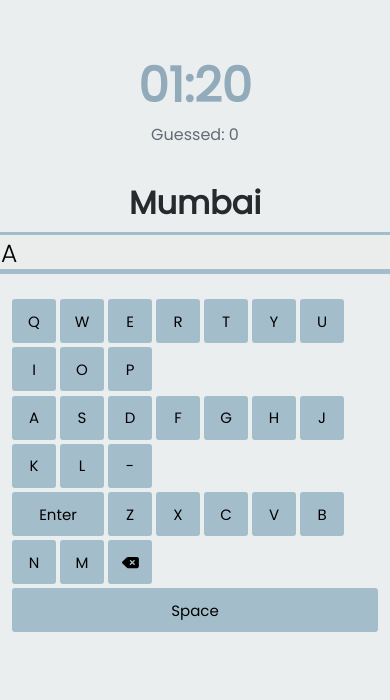
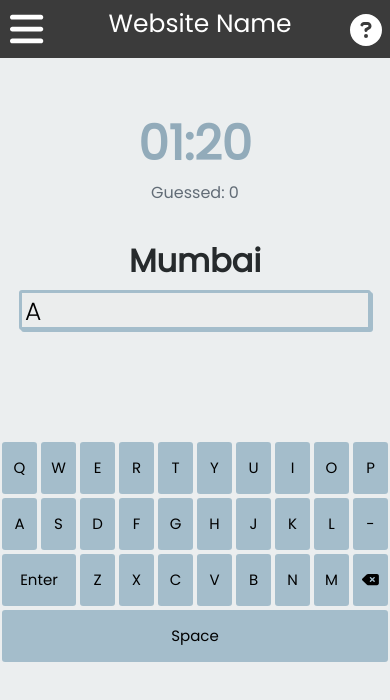
Before and after one commit to nickgabriadze/Towngraphy, a React (Create React App) app: page / in a window 390 px wide. Shown: the top 700 px of the page. Built offline with nearby package versions, Linux system fonts and the light colour scheme.

Commit message:
Writing media queries

```diff
--- a/src/App/App.css
+++ b/src/App/App.css
@@ -13,7 +13,7 @@ body{
     display: flex;
     justify-content: center;
     align-items: center;
-    padding-top: 5px;
+    padding: 0;
  }
 #score-howTo{
     display: flex;
@@ -27,6 +27,7 @@ body{
     flex-direction: column;
     justify-content: center;
     align-items: center;
+
 }
 
 
@@ -39,7 +40,7 @@ body{
         display: flex;
         justify-content: center;
         align-items: center;
-        padding-top: 5px;
+        padding-top: 100px;
      }
      #how-to-box{
         display:none;
--- a/src/App/App.jsx
+++ b/src/App/App.jsx
@@ -9,7 +9,7 @@ import { Timerwithscore } from '../Components/Timer/timer.js';
 import { reducer } from '../Utils/reducer.js';
 import { HowTo } from '../Components/HowTo/howToInstruction.jsx';
 import { PopUp } from '../Components/GameOverPopUp/popUp'
-// import {Header} from '../Components/Header/header.jsx';
+import {Header} from '../Components/Header/header.jsx';
 
 
 
@@ -43,7 +43,7 @@ function App() {
 
     {state.gameOver? popUp : ''}
 
-    {/* <Header /> */}
+    <Header />
     <div id='score-howTo'>
       <HowTo id="how-to-box"/>
       <Timerwithscore minute={state.minutes} second={state.seconds} guessed={state.guessed} dispatch={dispatch} />
--- a/src/Components/Keyboard/keyboard.css
+++ b/src/Components/Keyboard/keyboard.css
@@ -5,9 +5,8 @@ button {
     border-radius: 5px;
     text-align: center;
     cursor: pointer;
-    width: 3rem;
+    text-decoration: none;
     height: 3rem;
-    text-decoration: none;
     border: 2px solid #ebeeef;
     background-color: #a4bdcb;
     font-size: 15px;
@@ -22,28 +21,60 @@ button:focus {
 
 
 .keyboard-grid {
-    display: flex;
-    padding: 10px;
-    flex-direction: column;
+    display: grid;
+    grid-template-columns: repeat(10, 50px);
+
+
 }
 
-#first-row {
 
-    padding-bottom: 0.2px;
-}
-
-#second-row {
-    padding-top: 0.5px;
-}
-
-#third-row {
-    padding-top: 0.5px;
-}
 
 #enter-button {
-    width: 6rem;
+    grid-column: span 2;
+    width: 100%;
 }
 
 #space {
+    grid-column: span 10;
     width: 100%;
 }
+
+
+
+
+@media (min-width: 410px) and (max-width: 451px){
+
+   button{
+    font-size: 15px;
+    height: 3rem;
+   }
+   .keyboard-grid{
+    grid-template-columns: repeat(10, 42.5px);
+   }
+
+}
+
+@media (min-width: 350px) and (max-width: 409px){
+
+    button{
+     font-size: 15px;
+     height: 3.5rem;
+    }
+    .keyboard-grid{
+     grid-template-columns: repeat(10, 39px);
+    }
+
+ }
+
+ @media (min-width: 300px) and (max-width: 349px){
+
+    button{
+     font-size: 15px;
+     height: 3.5rem;
+    }
+
+    .keyboard-grid{
+     grid-template-columns: repeat(10, 1fr);
+    }
+
+ }
--- a/src/Components/Keyboard/keyboard.js
+++ b/src/Components/Keyboard/keyboard.js
@@ -8,7 +8,7 @@ export function Keyboard({ dispatch }) {
     return (
         <>
             <div className="keyboard-grid">
-                <div id="first-row">
+
                     <motion.button whileHover={{ scale: 1.1 }}
                         whileTap={{ scale: 0.9 }}
                         onClick={() => dispatch({ type: "ADD_LETTER", char: 'q' })}>Q</motion.button>
@@ -39,9 +39,9 @@ export function Keyboard({ dispatch }) {
                     <motion.button whileHover={{ scale: 1.1 }}
                         whileTap={{ scale: 0.9 }}
                         onClick={() => dispatch({ type: "ADD_LETTER", char: 'p' })}>P</motion.button>
-                </div>
 
-                <div id="second-row">
+
+
                     <motion.button whileHover={{ scale: 1.1 }}
                         whileTap={{ scale: 0.9 }}
                         onClick={() => dispatch({ type: "ADD_LETTER", char: 'a' })}>A</motion.button>
@@ -72,11 +72,8 @@ export function Keyboard({ dispatch }) {
                     <motion.button whileHover={{ scale: 1.1 }}
                         whileTap={{ scale: 0.9 }}
                         onClick={() => dispatch({ type: "ADD_LETTER", char: '-' })}>-</motion.button>
-                </div>
 
-
-                <div id="third-row">
-                    <motion.button whileHover={{ scale: 1.1 }}
+                    <motion.button whileHover={{ scale: 1.05 }}
                         whileTap={{ scale: 0.9 }} onClick={() => dispatch({ type: "ENTER" })} id="enter-button">Enter</motion.button>
                     <motion.button whileHover={{ scale: 1.1 }}
                         whileTap={{ scale: 0.9 }} onClick={() => dispatch({ type: "ADD_LETTER", char: 'z' })}>Z</motion.button>
@@ -94,12 +91,11 @@ export function Keyboard({ dispatch }) {
                         whileTap={{ scale: 0.9 }} onClick={() => dispatch({ type: "ADD_LETTER", char: 'm' })}>M</motion.button>
                     <motion.button whileHover={{ scale: 1.1 }}
                         whileTap={{ scale: 0.9 }} onClick={() => dispatch({ type: "REMOVE_LETTER" })}><FontAwesomeIcon icon={faDeleteLeft}/></motion.button>
-                </div>
-                <div id="fourth-row">
+
                     <motion.button whileHover={{ scale: 1.02 }}
                         whileTap={{ scale: 0.96 }} id="space" onClick={() => dispatch({ type: "ADD_LETTER", char: ' ' })}>Space</motion.button>
                 </div>
-            </div>
+
         </>
     );
 };
--- a/src/Components/Textbox/textBox.css
+++ b/src/Components/Textbox/textBox.css
@@ -37,3 +37,17 @@
 #message {
     padding-top: 10px;
 }
+
+
+@media (max-width: 380px){
+    #box-for-input{
+       width: 20rem;
+
+    }
+}
+
+@media(max-width: 450px){
+    #box-for-input{
+        width: 22rem;
+    }
+}
```
